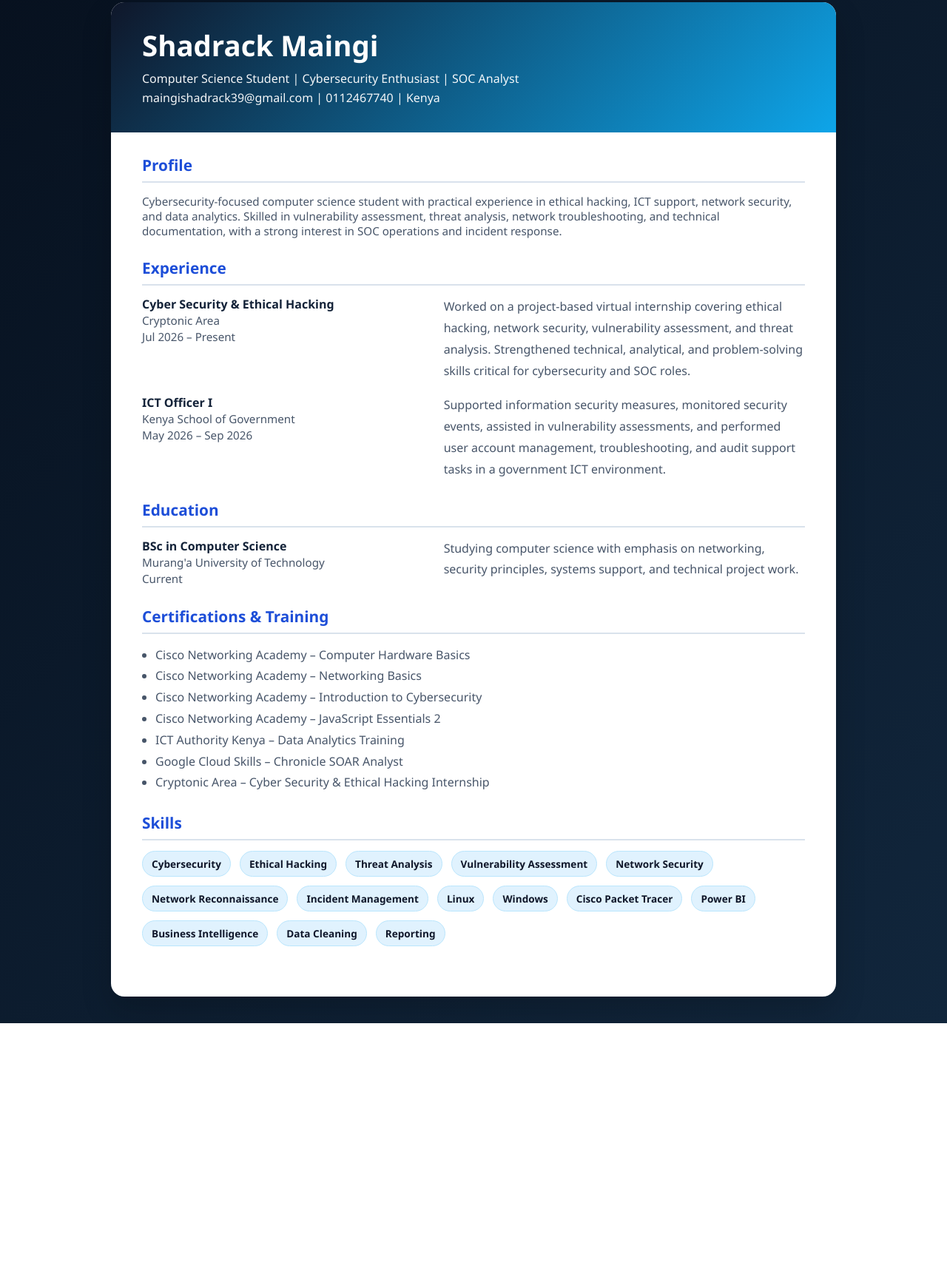
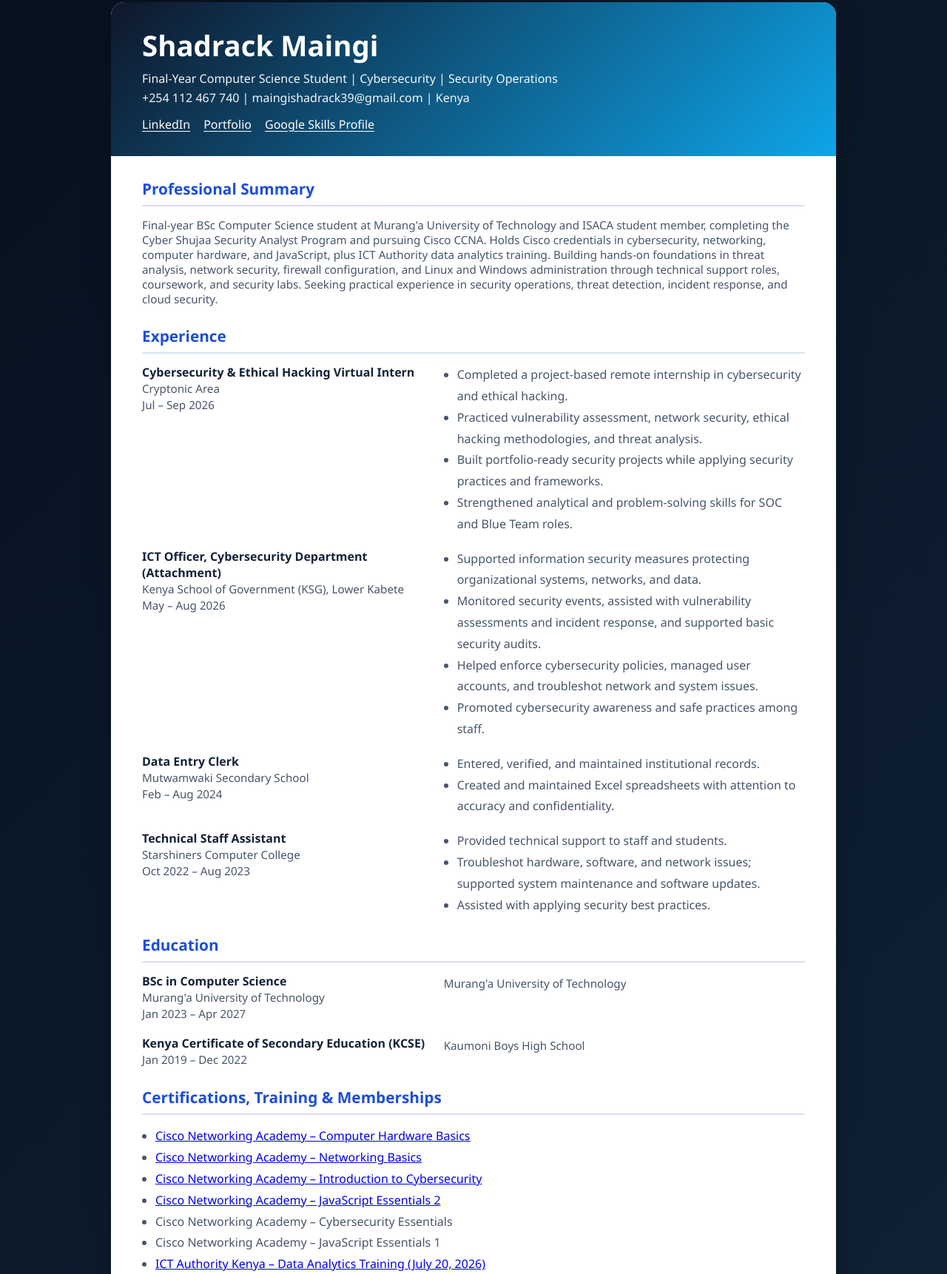
Before and after one commit to shaddie-coder/shadrack-maingi-portfolio, a plain HTML site: page cv.html in a window 1280 px wide. Shown: the part 33-1755 px from the top of the page at 74% size. Before the commit the page ends 1416 px from the top, so only its background shows below. Drawn offline with Linux system fonts and the light colour scheme.

Commit message:
Revise CV content and layout
Updated CV with new sections and improved formatting.

```diff
--- a/cv.html
+++ b/cv.html
@@ -47,6 +47,18 @@
     .header p {
       margin: 4px 0;
       opacity: 0.95;
+    }
+
+    .header-links {
+      display: flex;
+      flex-wrap: wrap;
+      gap: 8px 18px;
+      margin-top: 14px;
+    }
+
+    .header-links a {
+      color: #ffffff;
+      text-underline-offset: 3px;
     }
 
     .content {
@@ -120,15 +132,20 @@
   <div class="page">
     <header class="header">
       <h1>Shadrack Maingi</h1>
-      <p>Computer Science Student | Cybersecurity Enthusiast | SOC Analyst</p>
-      <p>maingishadrack39@gmail.com | 0112467740 | Kenya</p>
+      <p>Final-Year Computer Science Student | Cybersecurity | Security Operations</p>
+      <p>+254 112 467 740 | maingishadrack39@gmail.com | Kenya</p>
+      <nav class="header-links" aria-label="Professional links">
+        <a href="https://www.linkedin.com/in/shadrack-maingi-61076437a" target="_blank" rel="noopener noreferrer">LinkedIn</a>
+        <a href="index.html">Portfolio</a>
+        <a href="https://www.skills.google/public_profiles/27d86ed5-157b-4e19-a2da-9e7f2cccf39b" target="_blank" rel="noopener noreferrer">Google Skills Profile</a>
+      </nav>
     </header>
 
     <div class="content">
       <section class="section">
-        <h2>Profile</h2>
+        <h2>Professional Summary</h2>
         <p class="small">
-          Cybersecurity-focused computer science student with practical experience in ethical hacking, ICT support, network security, and data analytics. Skilled in vulnerability assessment, threat analysis, network troubleshooting, and technical documentation, with a strong interest in SOC operations and incident response.
+          Final-year BSc Computer Science student at Murang'a University of Technology and ISACA student member, completing the Cyber Shujaa Security Analyst Program and pursuing Cisco CCNA. Holds Cisco credentials in cybersecurity, networking, computer hardware, and JavaScript, plus ICT Authority data analytics training. Building hands-on foundations in threat analysis, network security, firewall configuration, and Linux and Windows administration through technical support roles, coursework, and security labs. Seeking practical experience in security operations, threat detection, incident response, and cloud security.
         </p>
       </section>
 
@@ -136,23 +153,62 @@
         <h2>Experience</h2>
         <div class="grid">
           <div>
-            <strong>Cyber Security & Ethical Hacking</strong><br>
+            <strong>Cybersecurity & Ethical Hacking Virtual Intern</strong><br>
             <span class="small">Cryptonic Area</span><br>
-            <span class="small">Jul 2026 – Present</span>
+            <span class="small">Jul – Sep 2026</span>
           </div>
           <div class="meta">
-            Worked on a project-based virtual internship covering ethical hacking, network security, vulnerability assessment, and threat analysis. Strengthened technical, analytical, and problem-solving skills critical for cybersecurity and SOC roles.
+            <ul>
+              <li>Completed a project-based remote internship in cybersecurity and ethical hacking.</li>
+              <li>Practiced vulnerability assessment, network security, ethical hacking methodologies, and threat analysis.</li>
+              <li>Built portfolio-ready security projects while applying security practices and frameworks.</li>
+              <li>Strengthened analytical and problem-solving skills for SOC and Blue Team roles.</li>
+            </ul>
           </div>
         </div>
 
         <div class="grid" style="margin-top: 18px;">
           <div>
-            <strong>ICT Officer I</strong><br>
-            <span class="small">Kenya School of Government</span><br>
-            <span class="small">May 2026 – Sep 2026</span>
+            <strong>ICT Officer, Cybersecurity Department (Attachment)</strong><br>
+            <span class="small">Kenya School of Government (KSG), Lower Kabete</span><br>
+            <span class="small">May – Aug 2026</span>
           </div>
           <div class="meta">
-            Supported information security measures, monitored security events, assisted in vulnerability assessments, and performed user account management, troubleshooting, and audit support tasks in a government ICT environment.
+            <ul>
+              <li>Supported information security measures protecting organizational systems, networks, and data.</li>
+              <li>Monitored security events, assisted with vulnerability assessments and incident response, and supported basic security audits.</li>
+              <li>Helped enforce cybersecurity policies, managed user accounts, and troubleshot network and system issues.</li>
+              <li>Promoted cybersecurity awareness and safe practices among staff.</li>
+            </ul>
+          </div>
+        </div>
+
+        <div class="grid" style="margin-top: 18px;">
+          <div>
+            <strong>Data Entry Clerk</strong><br>
+            <span class="small">Mutwamwaki Secondary School</span><br>
+            <span class="small">Feb – Aug 2024</span>
+          </div>
+          <div class="meta">
+            <ul>
+              <li>Entered, verified, and maintained institutional records.</li>
+              <li>Created and maintained Excel spreadsheets with attention to accuracy and confidentiality.</li>
+            </ul>
+          </div>
+        </div>
+
+        <div class="grid" style="margin-top: 18px;">
+          <div>
+            <strong>Technical Staff Assistant</strong><br>
+            <span class="small">Starshiners Computer College</span><br>
+            <span class="small">Oct 2022 – Aug 2023</span>
+          </div>
+          <div class="meta">
+            <ul>
+              <li>Provided technical support to staff and students.</li>
+              <li>Troubleshot hardware, software, and network issues; supported system maintenance and software updates.</li>
+              <li>Assisted with applying security best practices.</li>
+            </ul>
           </div>
         </div>
       </section>
@@ -163,45 +219,66 @@
           <div>
             <strong>BSc in Computer Science</strong><br>
             <span class="small">Murang'a University of Technology</span><br>
-            <span class="small">Current</span>
+            <span class="small">Jan 2023 – Apr 2027</span>
           </div>
           <div class="meta">
-            Studying computer science with emphasis on networking, security principles, systems support, and technical project work.
+            <span class="small">Murang'a University of Technology</span>
+          </div>
+        </div>
+        <div class="grid" style="margin-top: 18px;">
+          <div>
+            <strong>Kenya Certificate of Secondary Education (KCSE)</strong><br>
+            <span class="small">Jan 2019 – Dec 2022</span>
+          </div>
+          <div class="meta">
+            <span class="small">Kaumoni Boys High School</span>
           </div>
         </div>
       </section>
 
       <section class="section">
-        <h2>Certifications & Training</h2>
+        <h2>Certifications, Training & Memberships</h2>
         <ul>
-          <li>Cisco Networking Academy – Computer Hardware Basics</li>
-          <li>Cisco Networking Academy – Networking Basics</li>
-          <li>Cisco Networking Academy – Introduction to Cybersecurity</li>
-          <li>Cisco Networking Academy – JavaScript Essentials 2</li>
-          <li>ICT Authority Kenya – Data Analytics Training</li>
-          <li>Google Cloud Skills – Chronicle SOAR Analyst</li>
-          <li>Cryptonic Area – Cyber Security & Ethical Hacking Internship</li>
+          <li><a href="https://www.credly.com/badges/1a4549da-acd0-4bd4-b4f5-812a850385e5/" target="_blank" rel="noopener noreferrer">Cisco Networking Academy – Computer Hardware Basics</a></li>
+          <li><a href="https://www.credly.com/badges/0dd77386-e9a8-4909-93c2-309c317e77e2/" target="_blank" rel="noopener noreferrer">Cisco Networking Academy – Networking Basics</a></li>
+          <li><a href="https://www.credly.com/badges/bd38b5f1-3651-436b-9fb9-1a51cdedd2c6/" target="_blank" rel="noopener noreferrer">Cisco Networking Academy – Introduction to Cybersecurity</a></li>
+          <li><a href="https://www.credly.com/badges/be7dd83c-a20f-495c-a8b9-5d6a6f07187a/" target="_blank" rel="noopener noreferrer">Cisco Networking Academy – JavaScript Essentials 2</a></li>
+          <li>Cisco Networking Academy – Cybersecurity Essentials</li>
+          <li>Cisco Networking Academy – JavaScript Essentials 1</li>
+          <li><a href="https://training.smartacademy.go.ke/certificate-verification/?certificate_id=ICTA-1784531304-7855-49035" target="_blank" rel="noopener noreferrer">ICT Authority Kenya – Data Analytics Training (July 20, 2026)</a></li>
+          <li><a href="https://www.skills.google/public_profiles/27d86ed5-157b-4e19-a2da-9e7f2cccf39b/badges/23959818" target="_blank" rel="noopener noreferrer">Google Security Operations – SOAR Analyst</a></li>
+          <li>SPSS and STATA training – Kesap Research Centre</li>
+          <li>Cyber Shujaa Security Analyst Program – In progress (Sep – Dec 2026)</li>
+          <li>Cisco Certified Network Associate (CCNA) – In progress</li>
+          <li>ISACA Student Member – Member ID: 2339859</li>
         </ul>
       </section>
 
       <section class="section">
-        <h2>Skills</h2>
-        <div class="tag-list">
-          <span class="tag">Cybersecurity</span>
-          <span class="tag">Ethical Hacking</span>
-          <span class="tag">Threat Analysis</span>
-          <span class="tag">Vulnerability Assessment</span>
-          <span class="tag">Network Security</span>
-          <span class="tag">Network Reconnaissance</span>
-          <span class="tag">Incident Management</span>
-          <span class="tag">Linux</span>
-          <span class="tag">Windows</span>
-          <span class="tag">Cisco Packet Tracer</span>
-          <span class="tag">Power BI</span>
-          <span class="tag">Business Intelligence</span>
-          <span class="tag">Data Cleaning</span>
-          <span class="tag">Reporting</span>
-        </div>
+        <h2>Top Skills & Expertise</h2>
+        <ul>
+          <li><strong>Cybersecurity & Risk:</strong> Threat detection, network log analysis, vulnerability and risk assessment, and security monitoring fundamentals.</li>
+          <li><strong>Networking & Network Security:</strong> TCP/IP, WAN technologies, network security principles, firewall configuration and management; pursuing CCNA.</li>
+          <li><strong>Systems Administration & Support:</strong> Linux and Windows administration, software troubleshooting, and system maintenance.</li>
+          <li><strong>Web & Database Development:</strong> HTML, CSS, PHP, MySQL, and PostgreSQL; secure coding fundamentals.</li>
+          <li><strong>Data Analysis & Records:</strong> Data cleaning, Excel, Power BI, business intelligence, SPSS, STATA, and confidential record-keeping.</li>
+          <li><strong>Tools & learning platforms:</strong> Cisco Packet Tracer, Cyber Shujaa, TryHackMe, and Hack The Box.</li>
+        </ul>
+      </section>
+
+      <section class="section">
+        <h2>Projects & Continuous Learning</h2>
+        <ul>
+          <li><strong>Cybersecurity labs:</strong> Ongoing practice in threat detection, network log analysis, and vulnerability assessment through Cyber Shujaa, TryHackMe, and Hack The Box.</li>
+          <li><strong>Portfolio website:</strong> Designed and documented a portfolio showcasing technical projects and skills as part of the Cyber Shujaa program.</li>
+          <li><strong>Data analytics:</strong> Completed ICT Authority training in data analysis, data preparation, Excel, Power BI dashboards, and business intelligence.</li>
+          <li><strong>Web and database applications:</strong> Developed PHP applications with relational databases, emphasizing secure coding practices.</li>
+        </ul>
+      </section>
+
+      <section class="section">
+        <h2>References</h2>
+        <p class="small">References available upon request.</p>
       </section>
     </div>
   </div>
```
